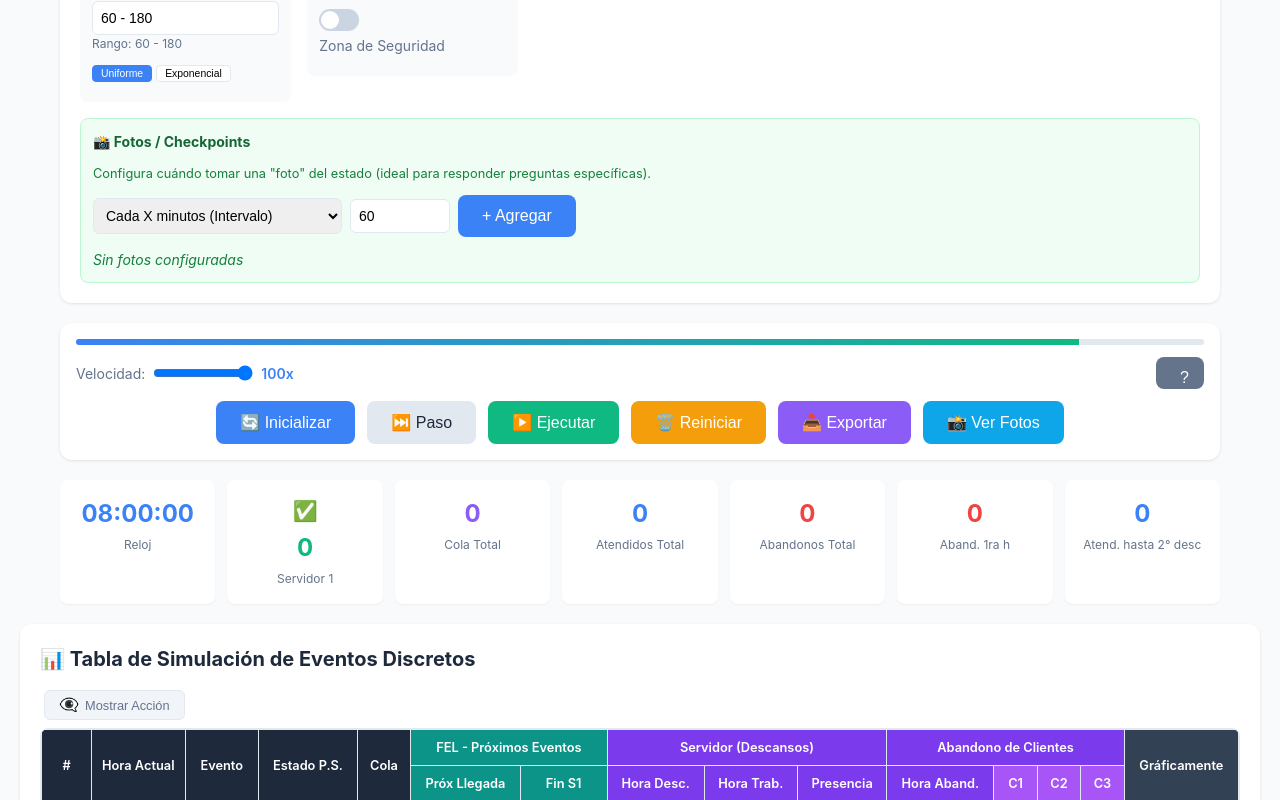
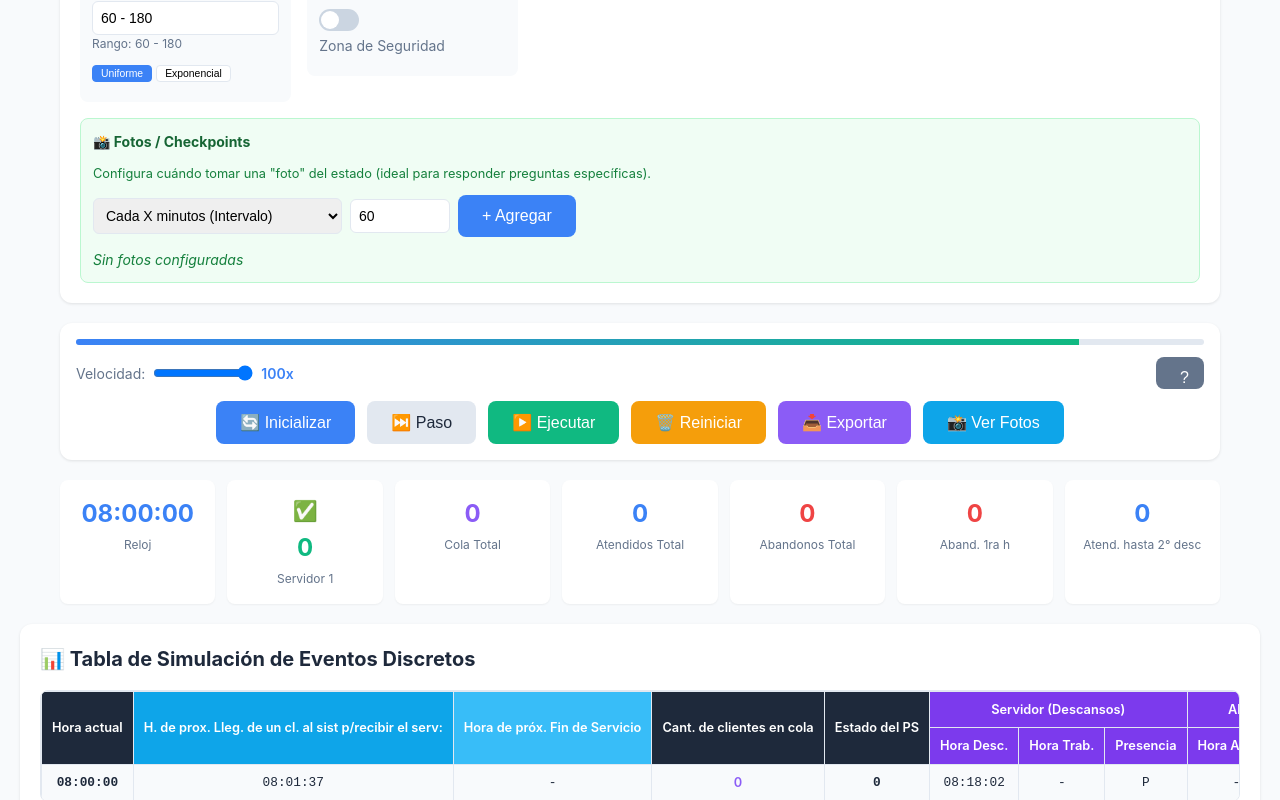
Before and after one commit to LucasIsac/EventMaster, a React (Vite) app: page / in a window 1280 px wide. Both pictures are taken after a click on the button "🔄 Inicializar". Shown: the part 624-1424 px from the top of the page. Built offline with nearby package versions, Linux system fonts and the light colour scheme.

Commit message:
feat: update table columns and conclusions UI to match requested layout

```diff
--- a/src/components/AdvancedTable.jsx
+++ b/src/components/AdvancedTable.jsx
@@ -1,8 +1,6 @@
 import React, { useState } from 'react';
 
 export function AdvancedTable({ history, flags, config, vocab }) {
-  const [showAction, setShowAction] = useState(false);
-
   const numServers = history.length > 0 ? history[0].servers.length : 1;
   const isMultiServer = numServers > 1;
   const topology = config?.topology || 'COLA_UNICA';
@@ -101,38 +99,35 @@ export function AdvancedTable({ history, flags, config, vocab }) {
 
   return (
     <div className="table-outer">
-      <div className="table-toolbar">
-        <button
-          className={`btn-toggle-action ${showAction ? 'active' : ''}`}
-          onClick={() => setShowAction(prev => !prev)}
-          title={showAction ? 'Ocultar columna de acción' : 'Mostrar columna de acción'}
-        >
-          <span className="toggle-icon">{showAction ? '👁' : '👁‍🗨'}</span>
-          <span>{showAction ? 'Ocultar Acción' : 'Mostrar Acción'}</span>
-        </button>
-      </div>
       <div className="table-wrapper">
         <table className="advanced-table">
           <thead>
             <tr>
-              <th rowSpan="2" className="th-num">#</th>
-              <th rowSpan="2" className="th-time">Hora Actual</th>
-              <th rowSpan="2">Evento</th>
-              {showAction && <th rowSpan="2" className="th-action">Acción</th>}
+              <th rowSpan="2" className="th-time">Hora actual</th>
+
+              {isIsolated ? (
+                <th colSpan={numServers} className="th-fel" style={{background: '#0ea5e9'}}>H. de prox. Lleg. de un cl. al sist p/recibir el serv:</th>
+              ) : (
+                <th rowSpan="2" className="th-fel" style={{background: '#0ea5e9'}}>H. de prox. Lleg. de un cl. al sist p/recibir el serv:</th>
+              )}
 
               {isMultiServer ? (
-                <th colSpan={numServers} className="th-server-group">Estado P.S.</th>
+                <th colSpan={numServers} className="th-fel" style={{background: '#38bdf8'}}>Hora de próx. Fin de Servicio</th>
               ) : (
-                <th rowSpan="2">Estado P.S.</th>
+                <th rowSpan="2" className="th-fel" style={{background: '#38bdf8'}}>Hora de próx. Fin de Servicio</th>
               )}
 
               {isSingleQueue ? (
-                <th rowSpan="2">Cola</th>
+                <th rowSpan="2">Cant. de clientes en cola</th>
               ) : (
-                <th colSpan={numServers} className="th-queue-group" style={{background: '#8b5cf6'}}>Colas</th>
+                <th colSpan={numServers} className="th-queue-group" style={{background: '#8b5cf6'}}>Cant. de clientes en cola de:</th>
               )}
 
-              <th colSpan={felColSpan} className="th-fel">FEL - Próximos Eventos</th>
+              {isMultiServer ? (
+                <th colSpan={numServers} className="th-server-group">Estado del PS</th>
+              ) : (
+                <th rowSpan="2">Estado del PS</th>
+              )}
 
               {flags.hasServerBreaks && (
                 <th colSpan={breaksColSpan} className="th-special">Servidor (Descansos)</th>
@@ -145,25 +140,23 @@ export function AdvancedTable({ history, flags, config, vocab }) {
                 </th>
               )}
 
-              <th rowSpan="2" className="th-graphic" style={{background: '#334155'}}>Gráficamente</th>
+              <th rowSpan="2" className="th-graphic" style={{background: '#334155'}}>ESQUEMAS DE ESTADOS DEL SISTEMA</th>
             </tr>
             <tr>
+              {isIsolated && Array.from({ length: numServers }, (_, i) => (
+                <th key={`fela-${i}`} className="th-fel" style={{background: '#0ea5e9'}}>S{i + 1}</th>
+              ))}
+
               {isMultiServer && Array.from({ length: numServers }, (_, i) => (
-                <th key={`ps-${i}`} className="th-server-sub">S{i + 1}</th>
+                <th key={`fel-${i}`} className="th-fel" style={{background: '#38bdf8'}}>PS{i + 1}</th>
               ))}
 
               {!isSingleQueue && Array.from({ length: numServers }, (_, i) => (
-                <th key={`q-${i}`} className="th-queue-sub" style={{background: '#a78bfa', fontSize: '0.75rem'}}>Q{i + 1}</th>
+                <th key={`q-${i}`} className="th-queue-sub" style={{background: '#a78bfa', fontSize: '0.75rem'}}>PS{i + 1}</th>
               ))}
 
-              {isIsolated ? Array.from({ length: numServers }, (_, i) => (
-                <th key={`fela-${i}`} className="th-fel">Lleg S{i + 1}</th>
-              )) : (
-                <th className="th-fel">Próx Llegada</th>
-              )}
-
-              {Array.from({ length: numServers }, (_, i) => (
-                <th key={`fel-${i}`} className="th-fel">Fin S{i + 1}</th>
+              {isMultiServer && Array.from({ length: numServers }, (_, i) => (
+                <th key={`ps-${i}`} className="th-server-sub">PS{i + 1}</th>
               ))}
 
               {flags.hasServerBreaks && isMultiServer ? (
@@ -200,16 +193,38 @@ export function AdvancedTable({ history, flags, config, vocab }) {
 
               return (
                 <tr key={i} className={i % 2 === 0 ? 'row-even' : 'row-odd'}>
-                  <td className="td-num">{entry.step}</td>
                   <td className="td-time">{formatTime(entry.time)}</td>
-                  <td className="td-event">
-                    <span className={`event-badge ${entry.eventType.toLowerCase().replace('_', '-')}`}>
-                      {entry.eventType}
-                    </span>
-                  </td>
 
-                  {showAction && (
-                    <td className="td-action">{entry.action}</td>
+                  {isIsolated ? (
+                    felEvents.nextArrival.map((t, si) => (
+                      <td key={`fela-${si}`} className={`td-fel ${origin === 'LLEGADA' ? 'highlight-origin' : ''}`}>
+                        {t ? formatTime(t) : '-'}
+                      </td>
+                    ))
+                  ) : (
+                    <td className={`td-fel ${(origin === 'LLEGADA' || origin === 'LLEGADA_VIP') ? 'highlight-origin' : ''}`}>
+                      {felEvents.nextArrival ? formatTime(felEvents.nextArrival) : '-'}
+                    </td>
+                  )}
+
+                  {isMultiServer ? (
+                    felEvents.nextServiceEnds.map((t, si) => (
+                      <td key={`fel-${si}`} className={`td-fel ${origin === 'FIN_SERVICIO' ? 'highlight-origin' : ''}`}>
+                        {t ? formatTime(t) : '-'}
+                      </td>
+                    ))
+                  ) : (
+                    <td className={`td-fel ${origin === 'FIN_SERVICIO' ? 'highlight-origin' : ''}`}>
+                      {felEvents.nextServiceEnds[0] ? formatTime(felEvents.nextServiceEnds[0]) : '-'}
+                    </td>
+                  )}
+
+                  {isSingleQueue ? (
+                    <td className="td-queue">{entry.queueLength}</td>
+                  ) : (
+                    entry.servers.map((s, si) => (
+                      <td key={`q-${si}`} className="td-queue">{s.queue?.length || 0}</td>
+                    ))
                   )}
 
                   {isMultiServer ? (
@@ -223,32 +238,6 @@ export function AdvancedTable({ history, flags, config, vocab }) {
                       {getServerStateCode(entry.servers[0])}
                     </td>
                   )}
-
-                  {isSingleQueue ? (
-                    <td className="td-queue">{entry.queueLength}</td>
-                  ) : (
-                    entry.servers.map((s, si) => (
-                      <td key={`q-${si}`} className="td-queue">{s.queue?.length || 0}</td>
-                    ))
-                  )}
-
-                  {isIsolated ? (
-                    felEvents.nextArrival.map((t, si) => (
-                      <td key={`fela-${si}`} className={`td-fel ${origin === 'LLEGADA' ? 'highlight-origin' : ''}`}>
-                        {t ? formatTime(t) : '-'}
-                      </td>
-                    ))
-                  ) : (
-                    <td className={`td-fel ${(origin === 'LLEGADA' || origin === 'LLEGADA_VIP') ? 'highlight-origin' : ''}`}>
-                      {felEvents.nextArrival ? formatTime(felEvents.nextArrival) : '-'}
-                    </td>
-                  )}
-
-                  {felEvents.nextServiceEnds.map((t, si) => (
-                    <td key={`fel-${si}`} className={`td-fel ${origin === 'FIN_SERVICIO' ? 'highlight-origin' : ''}`}>
-                      {t ? formatTime(t) : '-'}
-                    </td>
-                  ))}
 
                   {flags.hasServerBreaks && isMultiServer ? (
                     entry.servers.map((s, si) => (
--- a/src/components/StatsPanel.jsx
+++ b/src/components/StatsPanel.jsx
@@ -43,17 +43,14 @@ export function StatsPanel({ currentState, flags, calculateUtilization, formatTi
           <h3>📋 Conclusiones Finales</h3>
           <div style={{ display: 'grid', gridTemplateColumns: '1fr 1fr', gap: '15px' }}>
             <div>
-              <p><strong>Eficiencia:</strong> La utilización promedio fue del {calculateUtilization()}%.</p>
-              <p><strong>Pérdida:</strong> Hubo {currentState.stats.clientsAbandoned} abandonos en total.</p>
+              <p><strong>Resumen en:</strong> {Math.floor(currentState.clock)} minutos</p>
+              <p><strong>Total que llegaron:</strong> {currentState.stats.totalArrivals} piezas</p>
             </div>
             <div>
-              <p><strong>Productividad:</strong> Se atendieron {currentState.stats.clientsServed} clientes.</p>
-              <p><strong>Ritmo:</strong> {currentState.stats.totalArrivals} llegadas totales al sistema.</p>
+              <p><strong>Piezas Procesadas:</strong> {currentState.stats.clientsServed}</p>
+              <p><strong>Piezas Desviadas:</strong> {currentState.stats.clientsAbandoned}</p>
             </div>
           </div>
-          <p style={{ marginTop: '10px', fontSize: '0.9rem', color: '#666' }}>
-            * Basado en {currentState.servers.length} servidor(es) bajo topología de sistema.
-          </p>
         </div>
       )}
 
```
